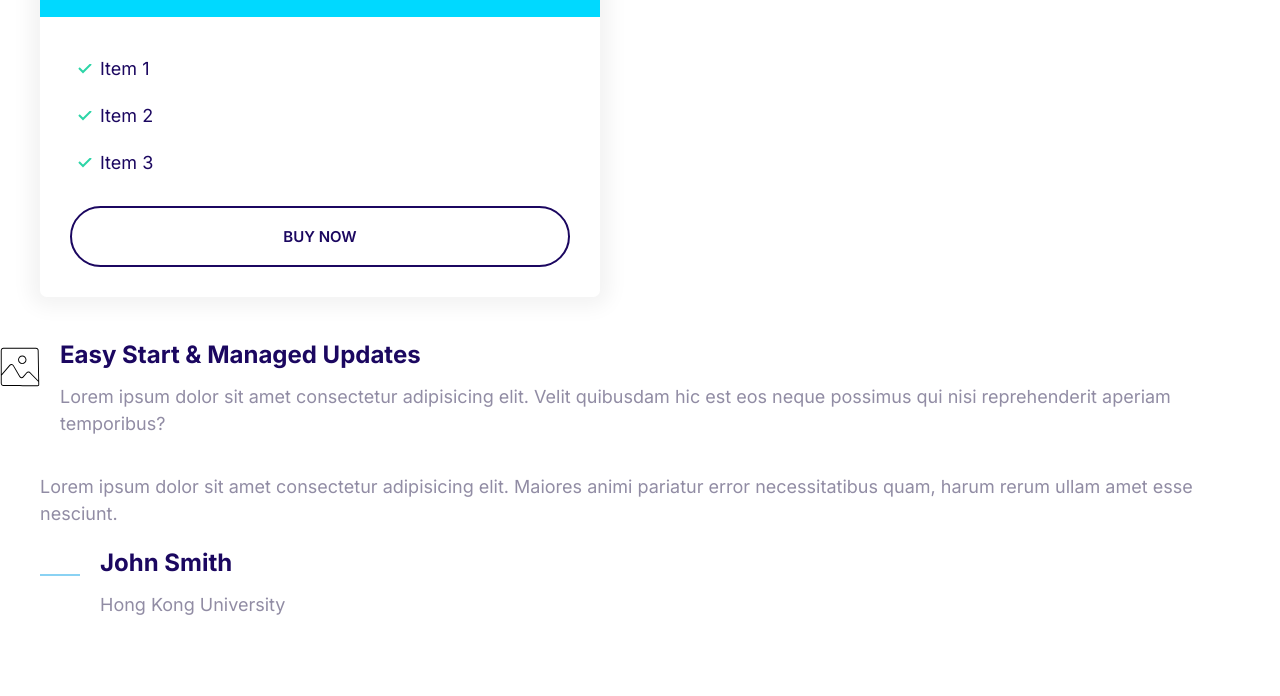
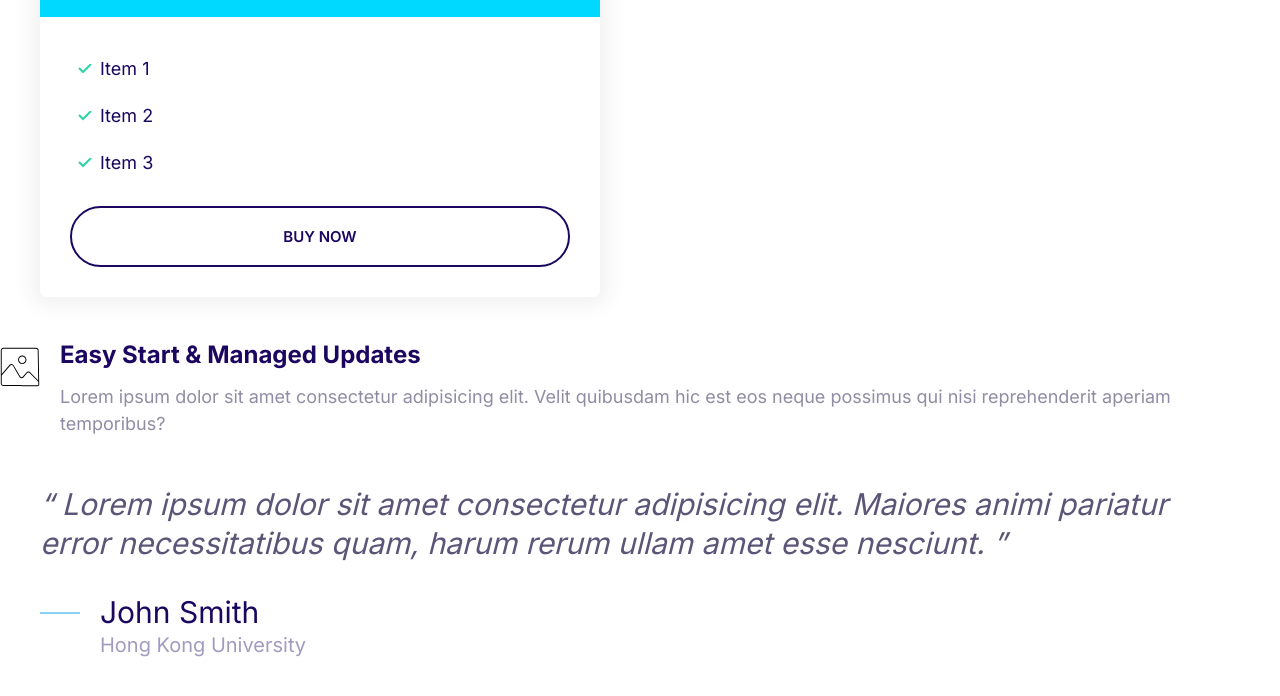
Before and after one commit to tvcampus00/demo, a plain HTML site: page index.html in a window 1280 px wide. Shown: the part 252-948 px from the top of the page. Before the commit the page ends 906 px from the top, so only its background shows below. Drawn offline with Linux system fonts and the light colour scheme.

Commit message:
build the quote.

```diff
--- a/css/styles.css
+++ b/css/styles.css
@@ -6,6 +6,7 @@
   --colorAccent: #ff3400;
   --colorHeading: #1b0760;
   --colorBody: #918ca4;
+  --colorBodyDarker: #5c5577;
   --colorBorder: #ccc;
   --borderRadius: 30px;
 }
@@ -386,3 +387,51 @@ a {
 .media__image {
   margin-top: 1rem;
 }
+
+/* quote */
+.quote {
+  font-size: 3rem;
+  font-style: italic;
+  color: var(--colorBodyDarker);
+  line-height: 1.3;
+}
+
+.quote__text::before {
+  content: open-quote;
+}
+
+.quote__text::after {
+  content: close-quote;
+}
+
+.quote__author {
+  font-size: 3rem;
+  font-weight: 500;
+  font-style: normal;
+  margin-bottom: 0;
+}
+
+.quote__organization {
+  color: var(--colorHeading);
+  opacity: 0.4;
+  font-size: 2rem;
+  font-style: normal;
+}
+
+.quote__line {
+  position: relative;
+  bottom: 10px;
+}
+
+@media screnn and (min-width: 1024px) {
+  .quote {
+    font-size: 2rem;
+  }
+  .quote__author {
+    font-size: 2.4rem;
+  }
+
+  .quote__organization {
+    font-size: 1.6rem;
+  }
+}
```
Also changed, not shown: components/media_object.html (+13 -6 lines), components/quote.html (added, +19 -0 lines).
